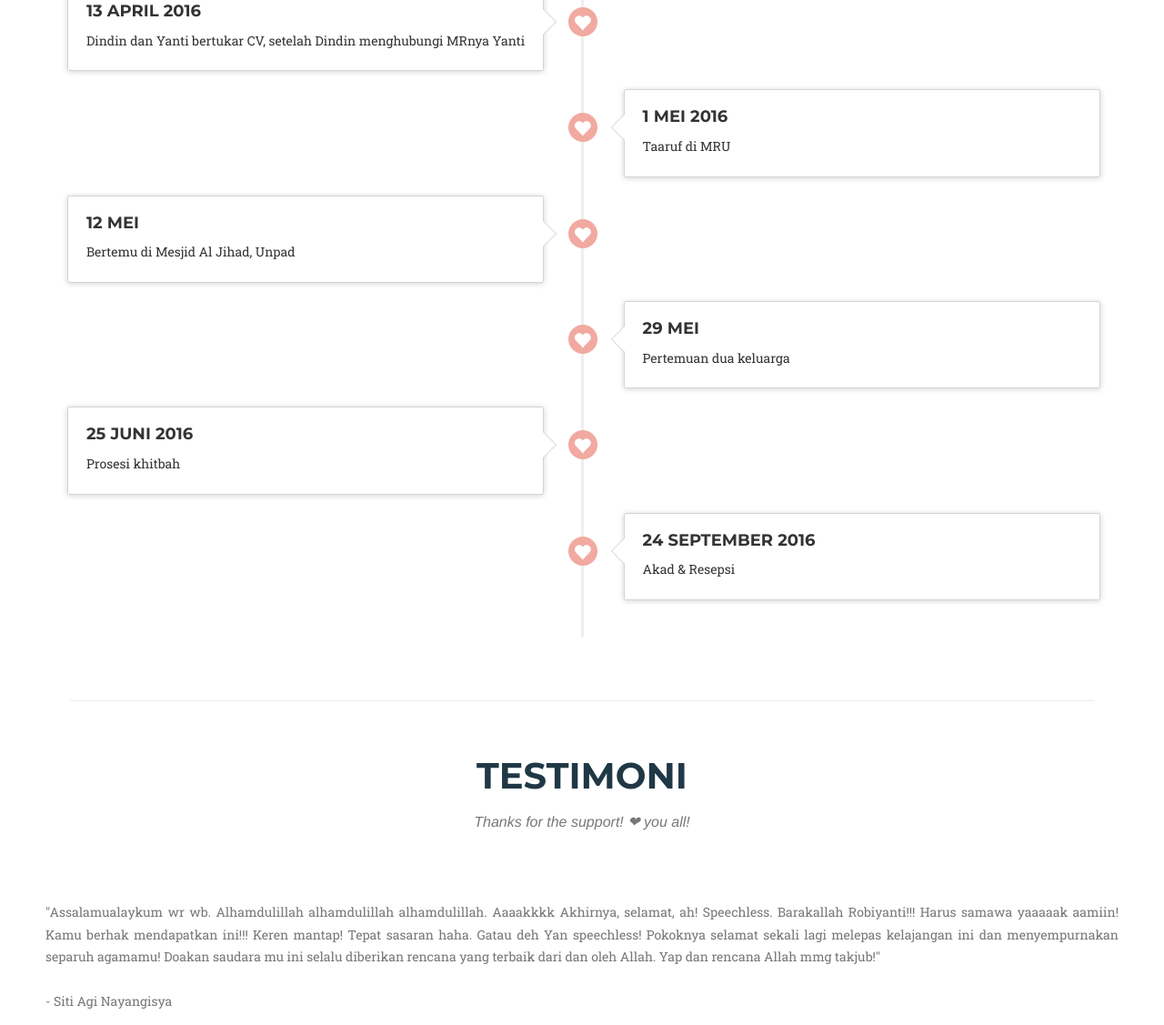
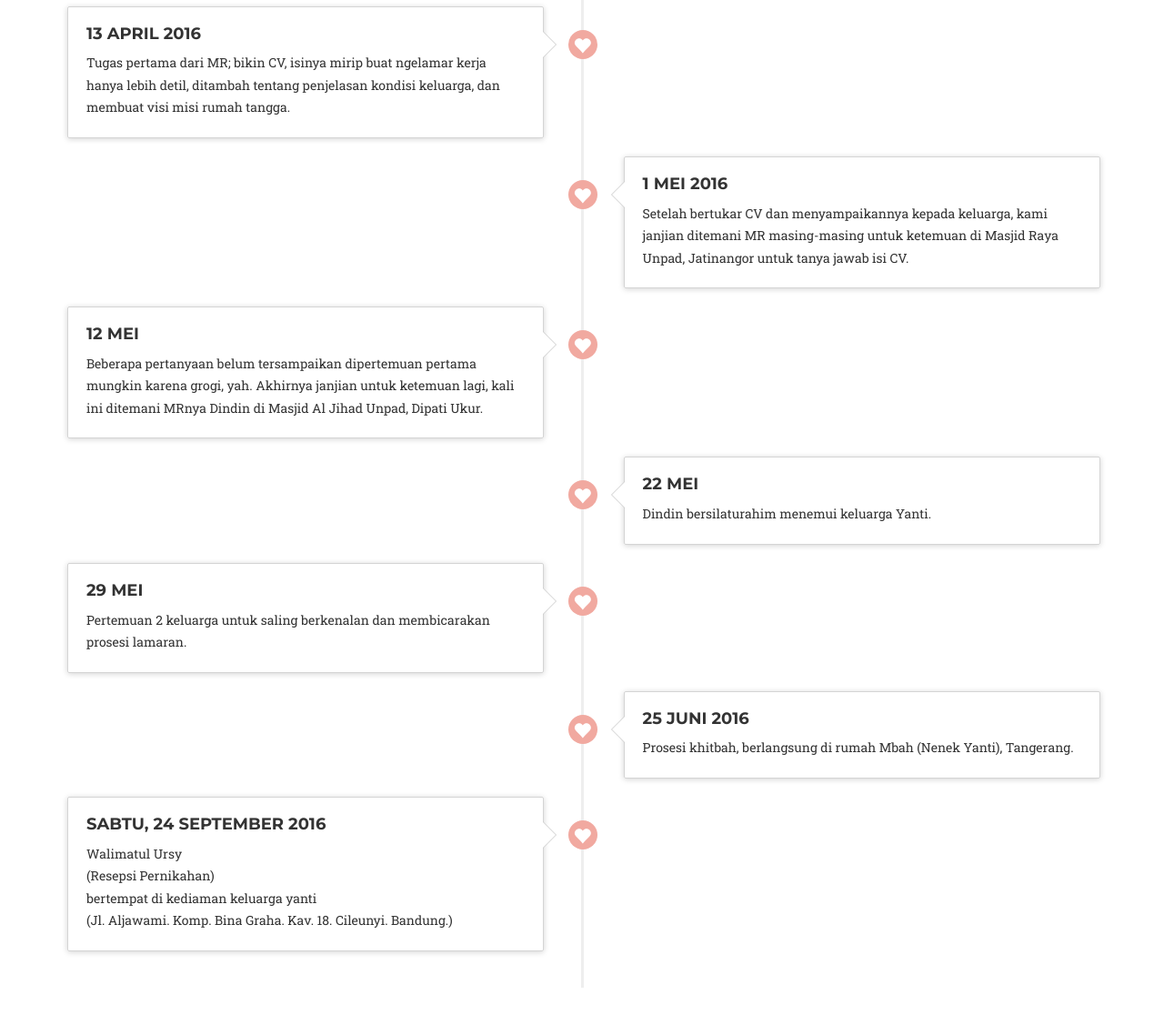
Before and after one commit to kumangxxx/undangan, a website: page index.html in a window 1280 px wide. Shown: the part 4278-5405 px from the top of the page at 91% size. Drawn offline with nearby package versions, Linux system fonts and the light colour scheme; some packages are replaced by stand-ins of ours; a web font is replaced by a local one.

Commit message:
revisi kalimat story

```diff
--- a/index.html
+++ b/index.html
@@ -366,7 +366,7 @@
                     <!-- <p><small class="text-muted"><i class="glyphicon glyphicon-time"></i> 11 hours ago via Twitter</small></p> -->
                   </div>
                   <div class="timelinex-body">
-                    <p>Dindin meminta bantuan Jamika, Dindin meminta Jamika untuk kontak Yanti, apakah Yanti sudah mempunyai calon atau belum ? kapan rencana menikah ? Jamika menjelaskan Yanti belum mempunyai calon dan rencana menikah tahun ini, 2016</p>
+                    <p>Dindin meminta bantuan Jamika (temen kerja Dindin dan temen Yanti di FIM) untuk menanyakan kepada Yanti, apakah Yanti sudah mempunyai calon atau belum? Kapan rencana menikah? Jawabannya, Yanti belum ada calon dan rencana menikah tahun ini, 2016</p>
                   </div>
                 </div>
               </li>
@@ -379,7 +379,7 @@
                     <h4 class="timelinex-title">27 Maret</h4>
                   </div>
                   <div class="timelinex-body">
-                    <p>Dindin meminta tolong Chika untuk menemani pertemuan dengan Yanti. Yanti nyangkanya Dindin ingin mengajak dia untuk gabung selci. Akhirnya Chika menjelaskan ke Yanti maksud Dindin ngajak bertemu, dan Yanti memberikan nomor kontak MRnya.</p>
+                    <p>Setelah memohon doa restu dan menyampaikan niatnya kepada orangtua, Dindin menghubungi Murabiahnya Yanti (Dapat kontaknya dari Yanti melalui bantuan Chika), Dari Murabiahnya Yanti, Dindin diminta menghubungi Murabinya (MR) sebagai perantara. Komunikasipun dilanjutkan melalui Murrabi masing-masing.</p>
                   </div>
                 </div>
               </li>
@@ -393,7 +393,7 @@
                     <!-- <p><small class="text-muted"><i class="glyphicon glyphicon-time"></i> 11 hours ago via Twitter</small></p> -->
                   </div>
                   <div class="timelinex-body">
-                    <p>Dindin dan Yanti bertukar CV, setelah Dindin menghubungi MRnya Yanti</p>
+                    <p>Tugas pertama dari MR; bikin CV, isinya mirip buat ngelamar kerja hanya lebih detil, ditambah tentang penjelasan kondisi keluarga, dan membuat visi misi rumah tangga.</p>
                   </div>
                 </div>
               </li>
@@ -406,7 +406,7 @@
                     <h4 class="timelinex-title">1 Mei 2016</h4>
                   </div>
                   <div class="timelinex-body">
-                    <p>Taaruf di MRU</p>
+                    <p>Setelah bertukar CV dan menyampaikannya kepada keluarga, kami janjian ditemani MR masing-masing untuk ketemuan di Masjid Raya Unpad, Jatinangor untuk tanya jawab isi CV.</p>
                   </div>
                 </div>
               </li>
@@ -420,7 +420,7 @@
                     <!-- <p><small class="text-muted"><i class="glyphicon glyphicon-time"></i> 11 hours ago via Twitter</small></p> -->
                   </div>
                   <div class="timelinex-body">
-                    <p>Bertemu di Mesjid Al Jihad, Unpad</p>
+                    <p>Beberapa pertanyaan belum tersampaikan dipertemuan pertama mungkin karena grogi, yah. Akhirnya janjian untuk ketemuan lagi, kali ini ditemani MRnya Dindin di Masjid Al Jihad Unpad, Dipati Ukur.</p>
                   </div>
                 </div>
               </li>
@@ -430,10 +430,10 @@
                 </div>
                 <div class="timelinex-panel">
                   <div class="timelinex-heading">
-                    <h4 class="timelinex-title">29 Mei</h4>
+                    <h4 class="timelinex-title">22 Mei</h4>
                   </div>
                   <div class="timelinex-body">
-                    <p>Pertemuan dua keluarga</p>
+                    <p>Dindin bersilaturahim menemui keluarga Yanti.</p>
                   </div>
                 </div>
               </li>
@@ -443,11 +443,10 @@
                 </div>
                 <div class="timelinex-panel">
                   <div class="timelinex-heading">
-                    <h4 class="timelinex-title">25 Juni 2016</h4>
-                    <!-- <p><small class="text-muted"><i class="glyphicon glyphicon-time"></i> 11 hours ago via Twitter</small></p> -->
+                    <h4 class="timelinex-title">29 Mei</h4>
                   </div>
                   <div class="timelinex-body">
-                    <p>Prosesi khitbah</p>
+                    <p>Pertemuan 2 keluarga untuk saling berkenalan dan membicarakan prosesi lamaran.</p>
                   </div>
                 </div>
               </li>
@@ -457,10 +456,24 @@
                 </div>
                 <div class="timelinex-panel">
                   <div class="timelinex-heading">
-                    <h4 class="timelinex-title">24 September 2016</h4>
+                    <h4 class="timelinex-title">25 Juni 2016</h4>
+                    <!-- <p><small class="text-muted"><i class="glyphicon glyphicon-time"></i> 11 hours ago via Twitter</small></p> -->
                   </div>
                   <div class="timelinex-body">
-                    <p>Akad & Resepsi</p>
+                    <p>Prosesi khitbah, berlangsung di rumah Mbah (Nenek Yanti), Tangerang.</p>
+                  </div>
+                </div>
+              </li>
+              <li>
+                <div class="timelinex-badge">
+                  <i class="glyphicon glyphicon-heart"></i>
+                </div>
+                <div class="timelinex-panel">
+                  <div class="timelinex-heading">
+                    <h4 class="timelinex-title">Sabtu, 24 September 2016</h4>
+                  </div>
+                  <div class="timelinex-body">
+                    <p>Walimatul Ursy<br/>(Resepsi Pernikahan)<br/>bertempat di kediaman keluarga yanti<br/>(Jl. Aljawami. Komp. Bina Graha. Kav. 18. Cileunyi. Bandung.)</p>
                   </div>
                 </div>
               </li>
```
